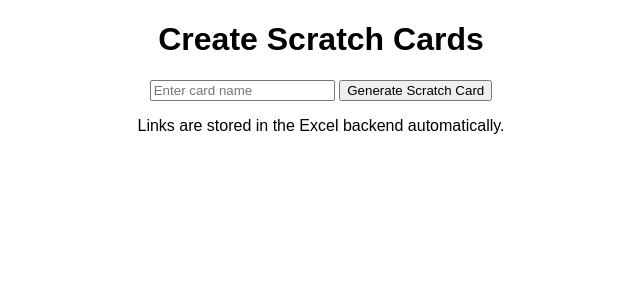
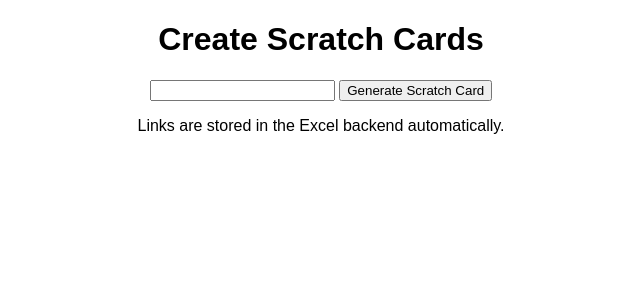
Before and after one commit to srishb564/scratch-card-cloud, a Flask app: page / in a window 1280 px wide. Shown: the top 300 px of the page, without its empty margins (319-959 px from the left). Run offline with Flask 3, Linux system fonts and the light colour scheme; some libraries are stand-ins or nearby versions.

Commit message:
index.html changed

```diff
--- a/templates/index.html
+++ b/templates/index.html
@@ -8,7 +8,7 @@
     <h1>Create Scratch Cards</h1>
 
     <form method="POST">
-        <input type="text" name="card_name" placeholder="Enter card name" required>
+        <input type="text" name="card_name" required>
         <button type="submit">Generate Scratch Card</button>
     </form>
 
```
